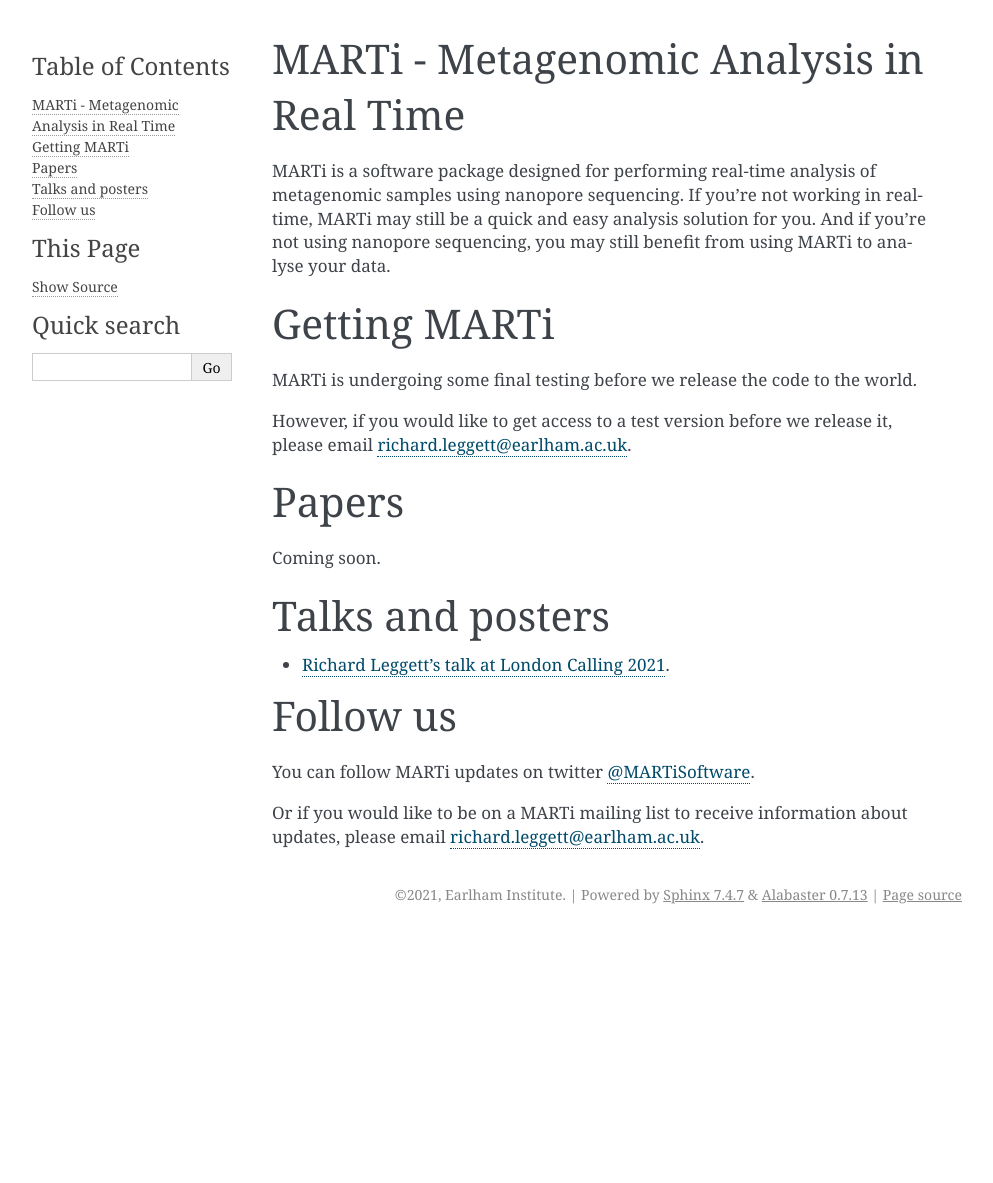
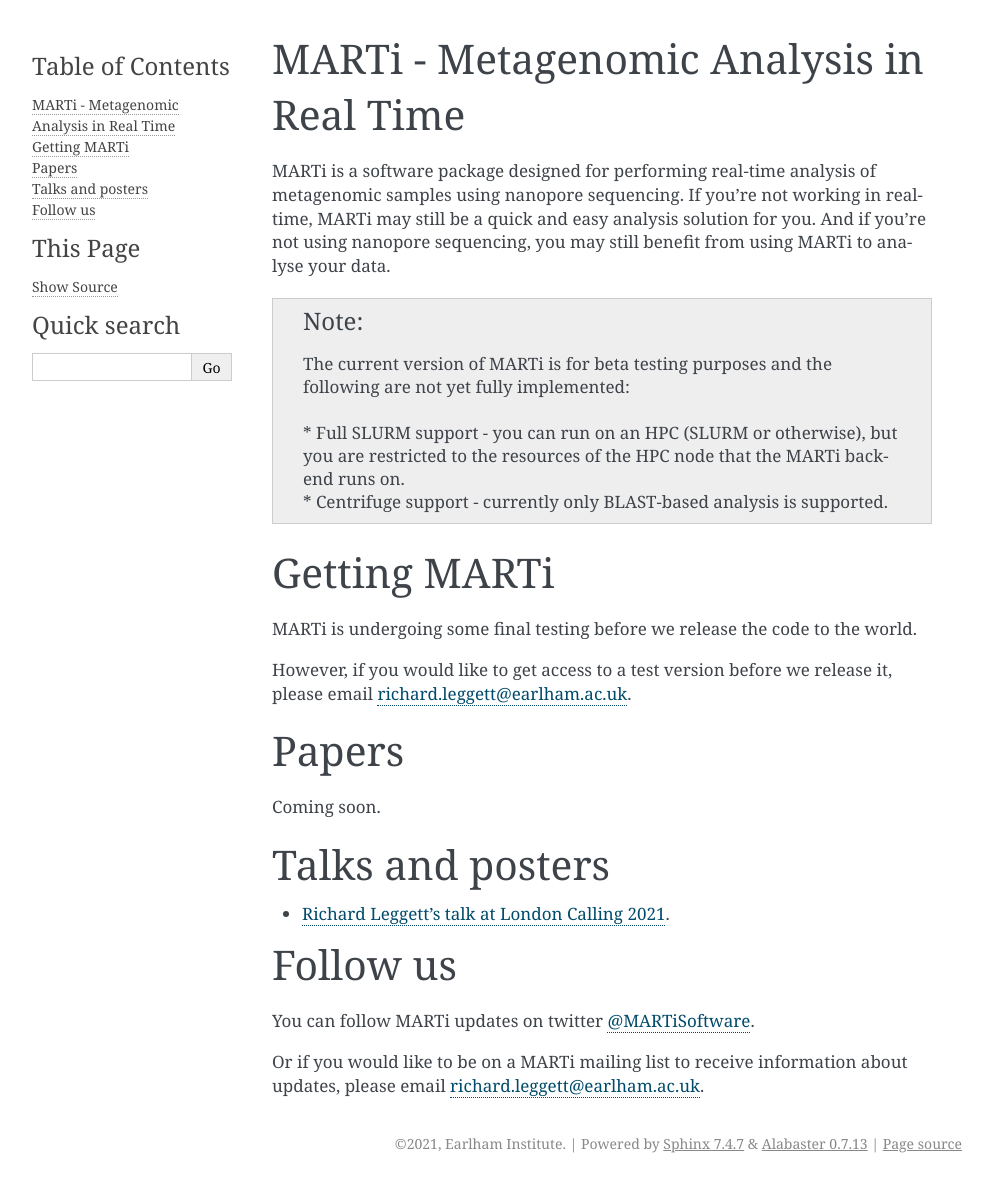
Before and after one commit to richardmleggett/MARTi, a Sphinx documentation site: the page built from docs/source/index.rst, in a window 1280 px wide. Shown: the whole page, without its empty margins (148-1141 px from the left). Built offline with Sphinx 7.4.7, drawn with Linux system fonts in a browser that asks for light colours; formulas are drawn with MathJax 3; before the commit the page ends 934 px from its top, so only the background shows below that.

Commit message:
Current version note

```diff
--- a/docs/source/index.rst
+++ b/docs/source/index.rst
@@ -14,6 +14,13 @@
    history
 
 MARTi is a software package designed for performing real-time analysis of metagenomic samples using nanopore sequencing. If you're not working in real-time, MARTi may still be a quick and easy analysis solution for you. And if you're not using nanopore sequencing, you may still benefit from using MARTi to analyse your data.
+
+.. Note::
+   | The current version of MARTi is for beta testing purposes and the following are not yet fully implemented:
+   |
+   | * Full SLURM support - you can run on an HPC (SLURM or otherwise), but you are restricted to the resources of the HPC node that the MARTi back-end runs on.
+   | * Centrifuge support - currently only BLAST-based analysis is supported.
+
 
 Getting MARTi
 =============
```
Also changed, not shown: README.md (+7 -0 lines), 2 other files.
